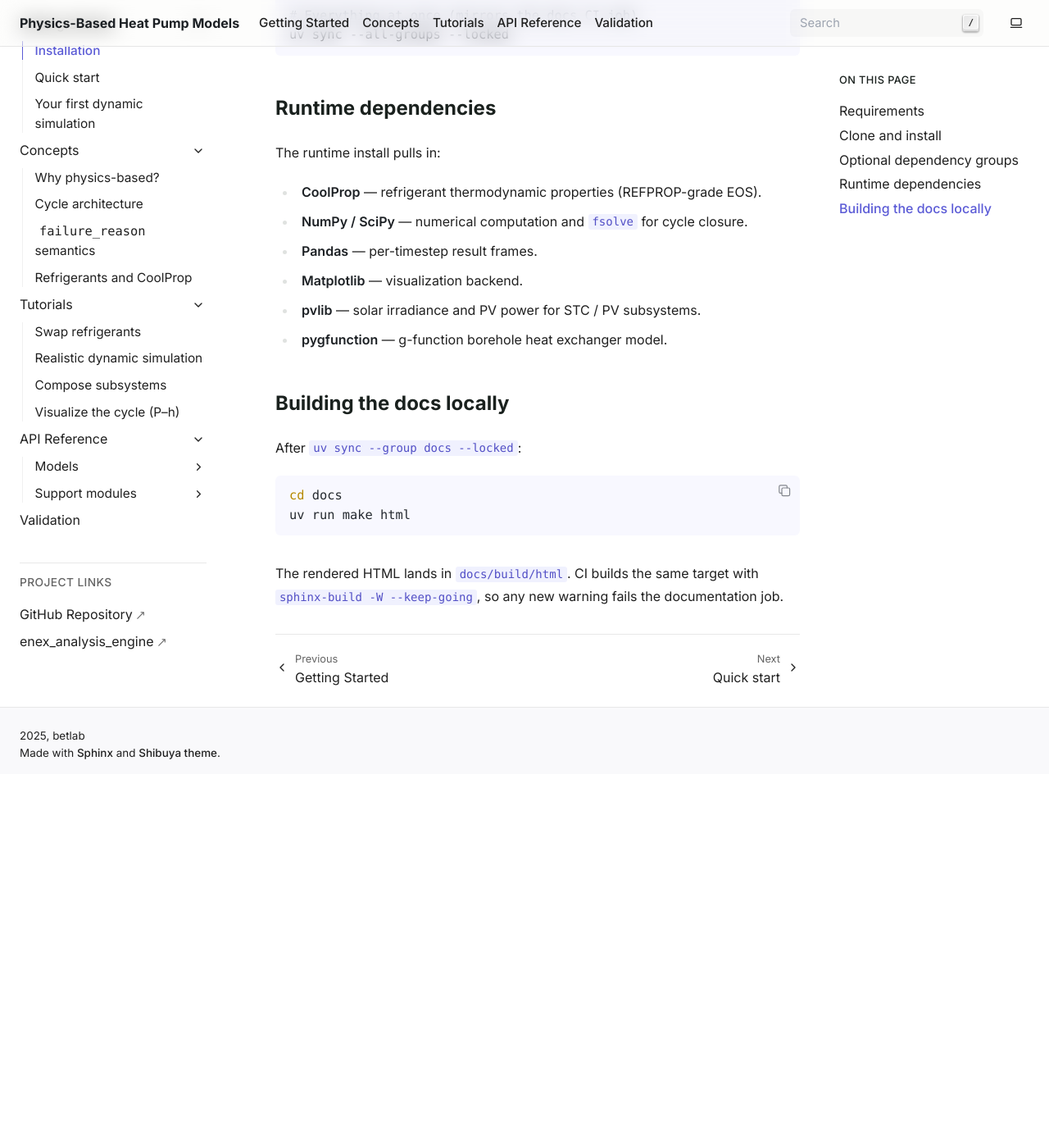
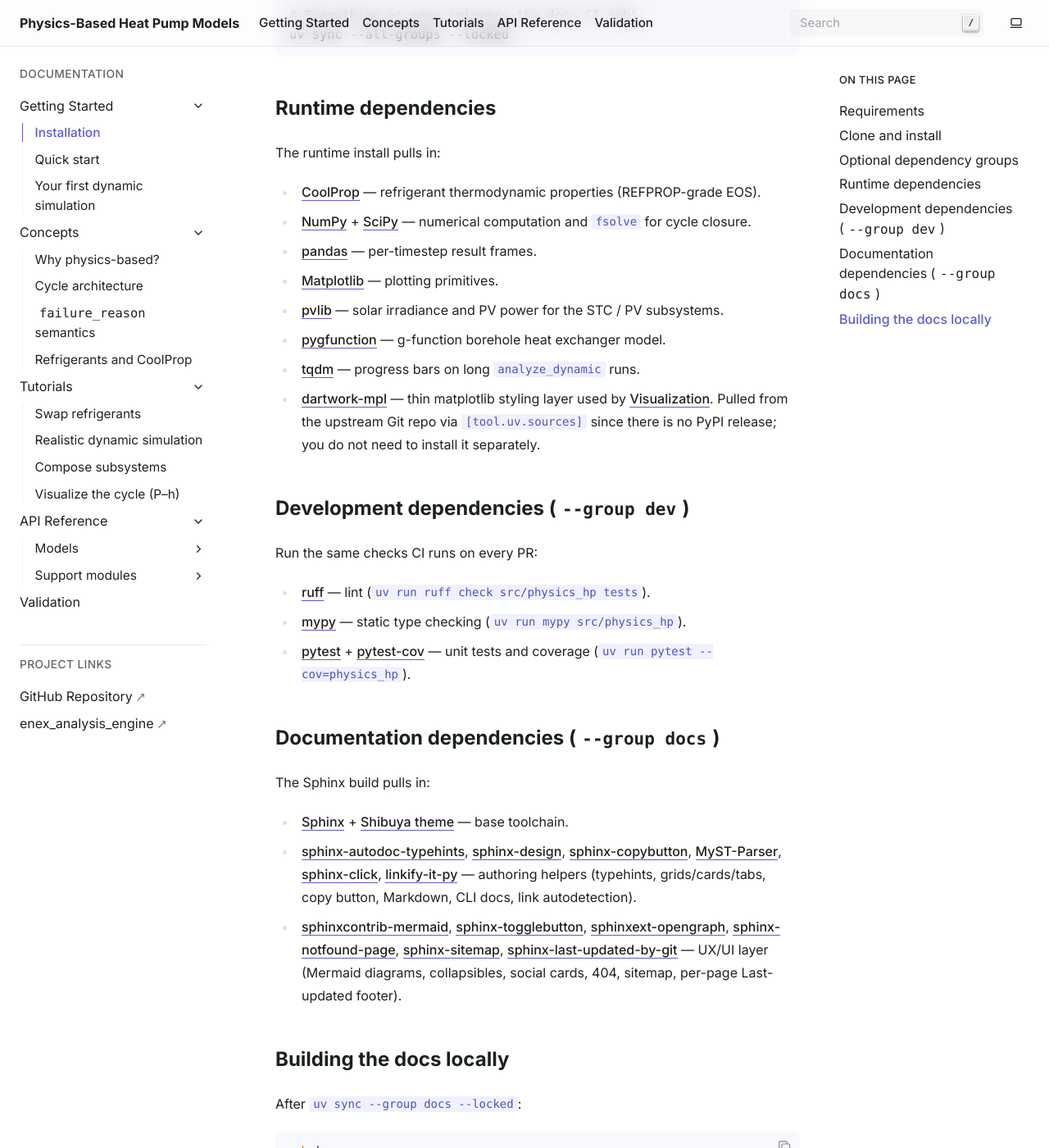
Before and after one commit to bet-lab/tmhp, a Sphinx documentation site: the page built from docs/source/getting-started/installation.rst, in a window 1280 px wide and 1400 px high, scrolled down 978 px. Shown: the whole window at 82% size. Built offline with Sphinx 7.4.7, drawn with Linux system fonts in a browser that asks for light colours; before the commit the page ends 1922 px from its top, so only the background shows below that.

Commit message:
docs: spell out the full dependency footprint in README + install guide (#110) (#111)
Two recent changes left the user-facing dependency story behind:

- dartwork-mpl became a runtime dep (#106) but only got mentioned
  in the README's modelling-method table (where "Plotting backend"
  doesn't belong) and not in the install guide's runtime list.
- The docs group grew from a handful of extensions to 14 (#106),
  but README still says `uv sync --group docs # sphinx + theme`
  and the install guide doesn't enumerate them.

Result: a reader who runs `uv sync` and looks at what got installed
sees packages neither file lists.

This patch keeps the README modelling-method table as the "what
algorithm answers what step" reference and adds, just above the
dev/docs snippet, a flat list of the runtime deps with homepage
links (CoolProp, NumPy, SciPy, pandas, Matplotlib, pvlib,
pygfunction, tqdm, dartwork-mpl). It also tightens the dev/docs
one-liners (`pytest-cov` was missing from dev; docs says "14
authoring / UX extensions" rather than "+ theme").

In `installation.rst`:

- Runtime list adds tqdm + dartwork-mpl with an explicit note that
  dartwork-mpl is sourced via `[tool.uv.sources]` from the upstream
  Git repo (no PyPI release).
- Two new sections — `Development dependencies (--group dev)` and
  `Documentation dependencies (--group docs)` — name every package
  pulled in by each group, grouped by what they actually do
  (authoring helpers vs. UX/UI layer).

Sphinx -W --keep-going still passes with 0 warnings.

```diff
--- a/docs/source/getting-started/installation.rst
+++ b/docs/source/getting-started/installation.rst
@@ -46,12 +46,63 @@ Runtime dependencies
 
 The runtime install pulls in:
 
-- **CoolProp** — refrigerant thermodynamic properties (REFPROP-grade EOS).
-- **NumPy / SciPy** — numerical computation and ``fsolve`` for cycle closure.
-- **Pandas** — per-timestep result frames.
-- **Matplotlib** — visualization backend.
-- **pvlib** — solar irradiance and PV power for STC / PV subsystems.
-- **pygfunction** — g-function borehole heat exchanger model.
+- `CoolProp <http://www.coolprop.org>`_ — refrigerant thermodynamic
+  properties (REFPROP-grade EOS).
+- `NumPy <https://numpy.org>`_ + `SciPy <https://scipy.org>`_ —
+  numerical computation and ``fsolve`` for cycle closure.
+- `pandas <https://pandas.pydata.org>`_ — per-timestep result frames.
+- `Matplotlib <https://matplotlib.org>`_ — plotting primitives.
+- `pvlib <https://pvlib-python.readthedocs.io>`_ — solar irradiance
+  and PV power for the STC / PV subsystems.
+- `pygfunction <https://github.com/MassimoCimmino/pygfunction>`_ —
+  g-function borehole heat exchanger model.
+- `tqdm <https://tqdm.github.io>`_ — progress bars on long
+  ``analyze_dynamic`` runs.
+- `dartwork-mpl <https://github.com/dartworklabs/dartwork-mpl>`_ —
+  thin matplotlib styling layer used by
+  :doc:`../api/support/visualization`. Pulled from the upstream Git
+  repo via ``[tool.uv.sources]`` since there is no PyPI release; you
+  do not need to install it separately.
+
+Development dependencies (``--group dev``)
+==========================================
+
+Run the same checks CI runs on every PR:
+
+- `ruff <https://docs.astral.sh/ruff>`_ — lint
+  (``uv run ruff check src/physics_hp tests``).
+- `mypy <https://mypy.readthedocs.io>`_ — static type checking
+  (``uv run mypy src/physics_hp``).
+- `pytest <https://docs.pytest.org>`_ +
+  `pytest-cov <https://pytest-cov.readthedocs.io>`_ — unit tests and
+  coverage (``uv run pytest --cov=physics_hp``).
+
+Documentation dependencies (``--group docs``)
+=============================================
+
+The Sphinx build pulls in:
+
+- `Sphinx <https://www.sphinx-doc.org>`_ +
+  `Shibuya theme <https://shibuya.lepture.com>`_ — base toolchain.
+- `sphinx-autodoc-typehints
+  <https://github.com/tox-dev/sphinx-autodoc-typehints>`_,
+  `sphinx-design <https://sphinx-design.readthedocs.io>`_,
+  `sphinx-copybutton <https://sphinx-copybutton.readthedocs.io>`_,
+  `MyST-Parser <https://myst-parser.readthedocs.io>`_,
+  `sphinx-click <https://sphinx-click.readthedocs.io>`_,
+  `linkify-it-py <https://github.com/tsutsu3/linkify-it-py>`_ —
+  authoring helpers (typehints, grids/cards/tabs, copy button,
+  Markdown, CLI docs, link autodetection).
+- `sphinxcontrib-mermaid
+  <https://github.com/mgaitan/sphinxcontrib-mermaid>`_,
+  `sphinx-togglebutton <https://sphinx-togglebutton.readthedocs.io>`_,
+  `sphinxext-opengraph <https://github.com/sphinx-doc/sphinxext-opengraph>`_,
+  `sphinx-notfound-page <https://sphinx-notfound-page.readthedocs.io>`_,
+  `sphinx-sitemap <https://sphinx-sitemap.readthedocs.io>`_,
+  `sphinx-last-updated-by-git
+  <https://github.com/mgeier/sphinx-last-updated-by-git>`_ —
+  UX/UI layer (Mermaid diagrams, collapsibles, social cards, 404,
+  sitemap, per-page Last-updated footer).
 
 Building the docs locally
 =========================
```
Also changed, not shown: README.md (+10 -2 lines).
